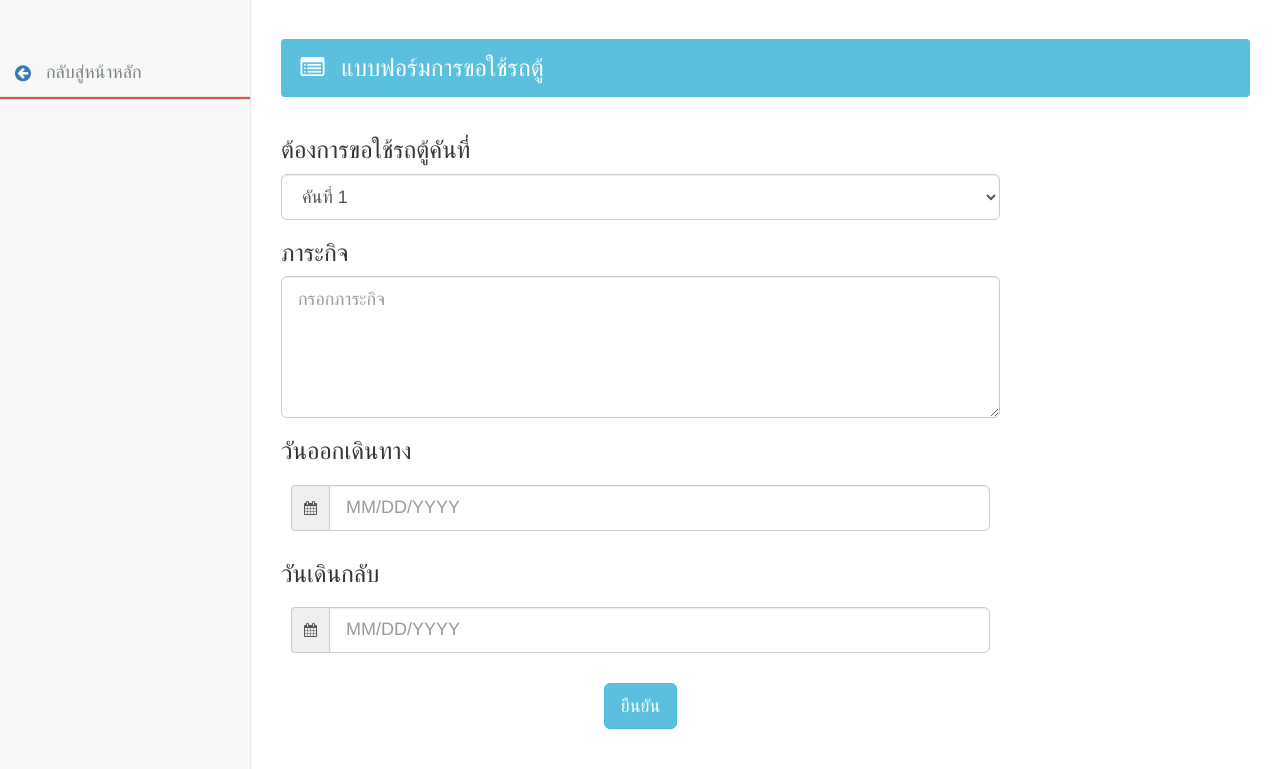
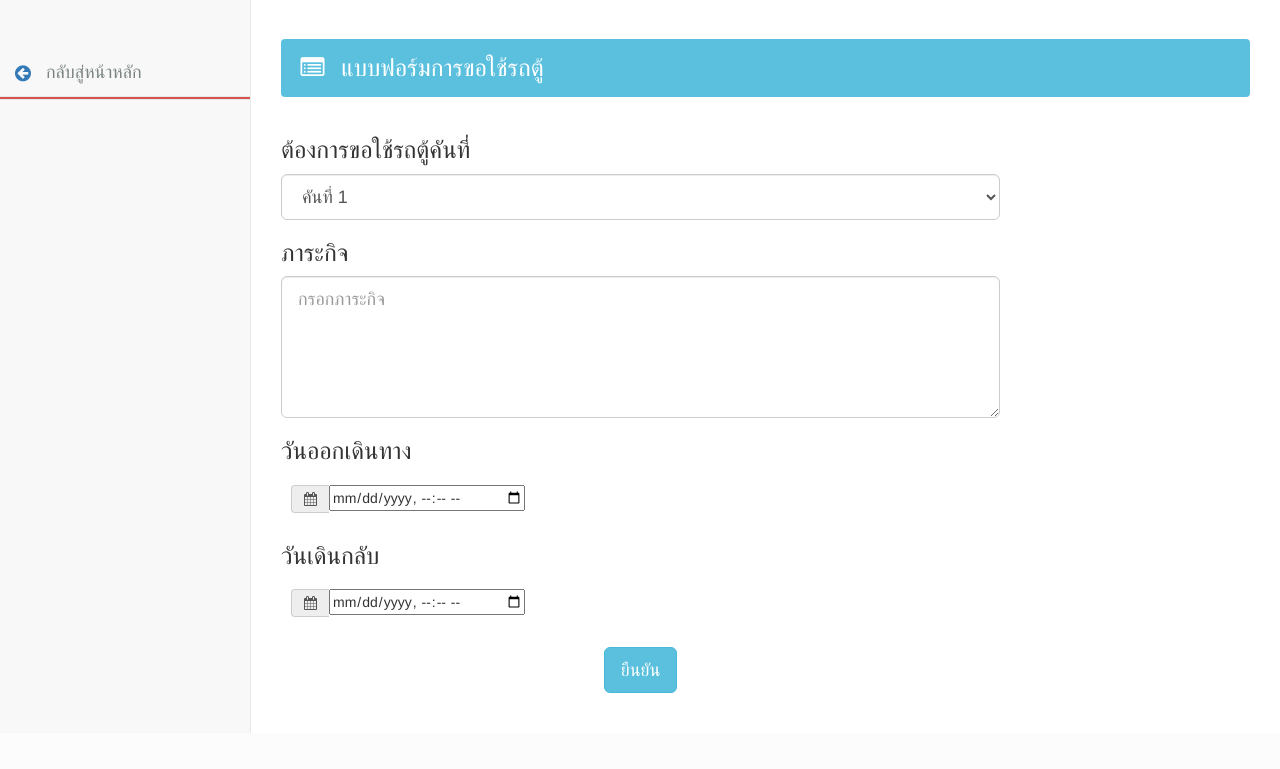
Before and after one commit to pattadonprapin/aerothai, a PHP site: page /bookingform.php in a window 1280 px wide. Shown: the part 101-870 px from the top of the page. After the commit the page ends 834 px from the top, so only its background shows below. Run offline with PHP 8.4, Linux system fonts and the light colour scheme; a user stored in the database is signed in; some libraries are stand-ins or nearby versions.

Commit message:
update date and time form

```diff
--- a/bookingform.php
+++ b/bookingform.php
@@ -110,9 +110,8 @@ if ($_SESSION["user_id"] != null){
                             <i class="fa fa-calendar">
                             </i>
                         </div>
-                       <input class="form-control" id="date" name="date" placeholder="MM/DD/YYYY" type="text"/>
+                        <input  id="date" name="date" type="datetime-local"/>
                     </div>
-
 
                     <h3 class="control-label" for="date">วันเดินกลับ</h3>
                     <div class="input-group form-group-lg">
@@ -120,7 +119,7 @@ if ($_SESSION["user_id"] != null){
                             <i class="fa fa-calendar">
                             </i>
                         </div>
-                       <input class="form-control" id="date" name="date" placeholder="MM/DD/YYYY" type="text"/>
+                        <input id="date" name="date" type="datetime-local"/>
                     </div>
                    <br>
 
```
Lines whose indentation alone changed are shown as unchanged.
